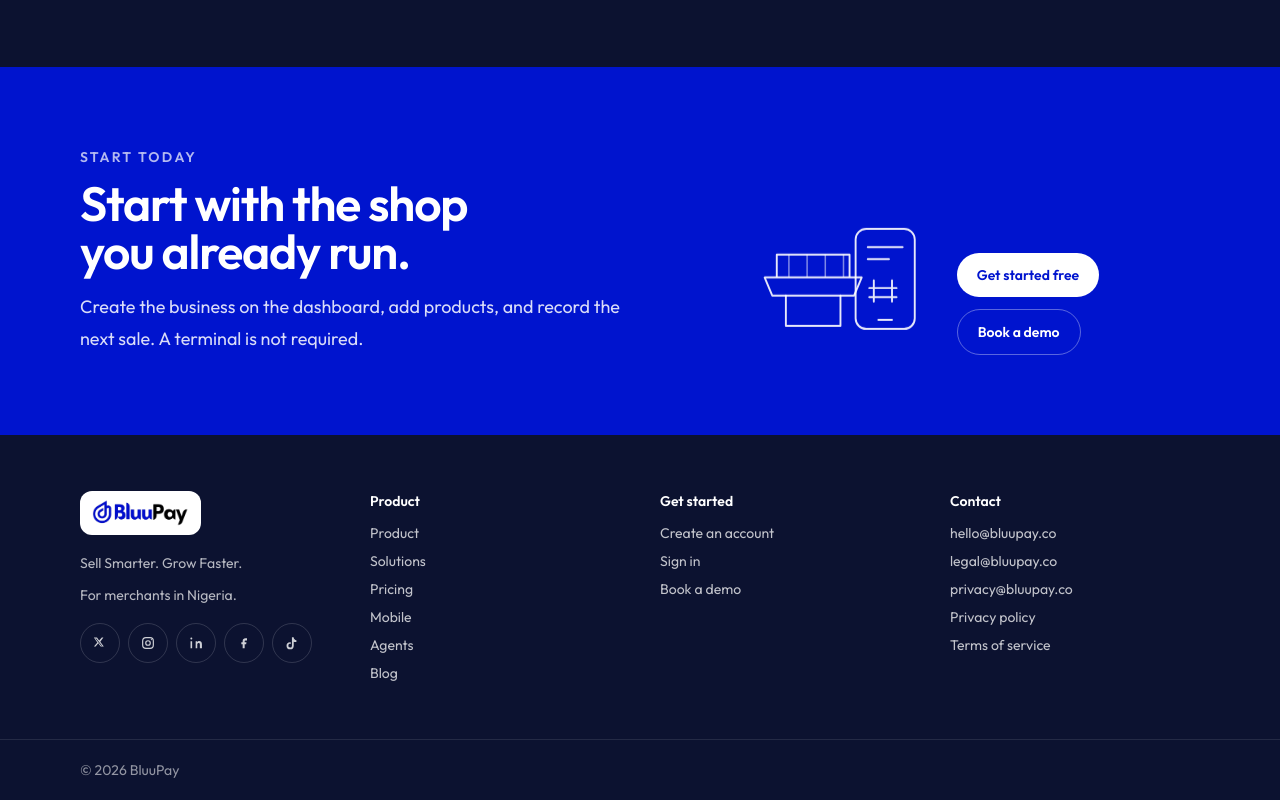
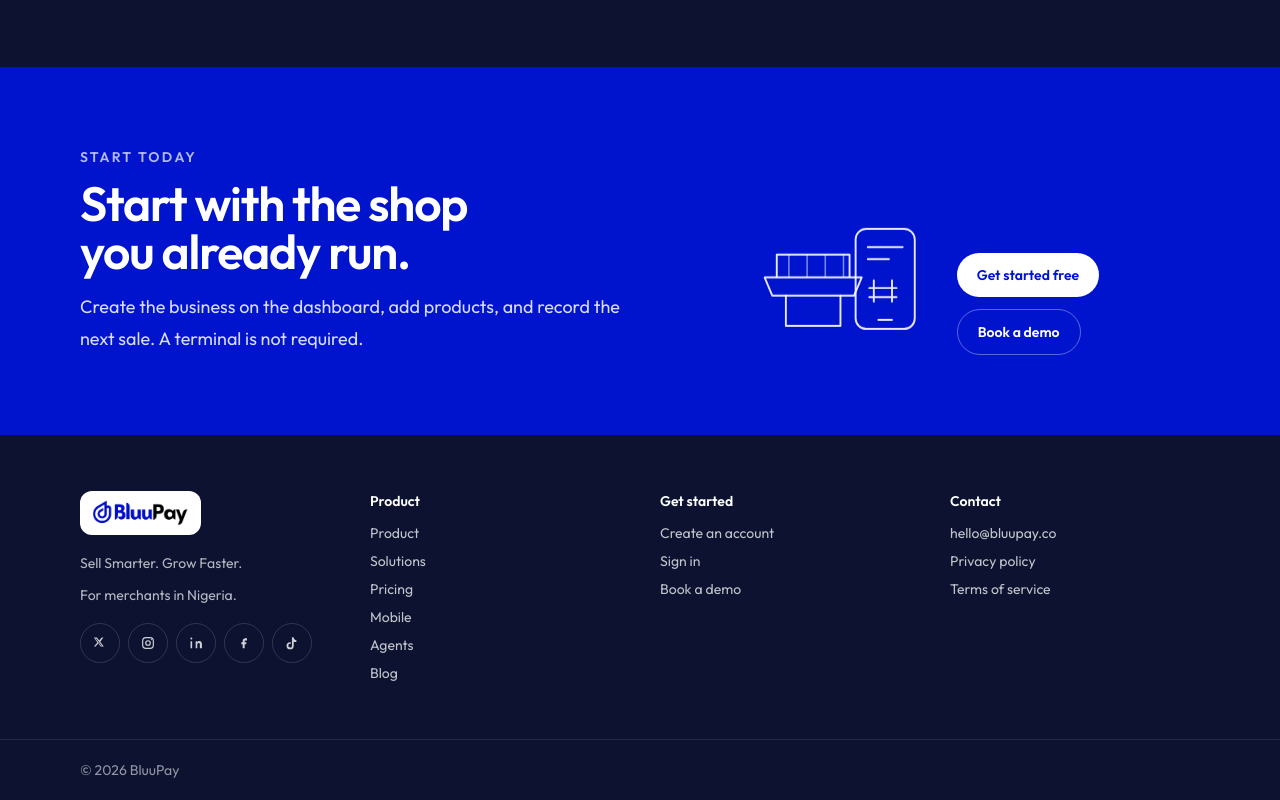
Before and after one commit to Stephen-Bitrus/BluuPay-Website, a Next.js app in the folder web/: page / in a window 1280 px wide. Shown: the part 9019-9819 px from the top of the page. Built offline with nearby package versions, Linux system fonts and the light colour scheme; no server answers.

Commit message:
Keep only the public hello address in the footer.
Legal and privacy mail stay on those pages. The footer contact list no longer repeats them.

Co-authored-by: stevebitrus01 <stevebitrus01@gmail.com>

```diff
--- a/web/src/components/Footer.tsx
+++ b/web/src/components/Footer.tsx
@@ -53,8 +53,6 @@ export function Footer({ dashboard }: { dashboard: string }) {
           <h2 className="text-sm font-semibold">Contact</h2>
           <ul className="mt-3 grid gap-2 text-sm text-white/75">
             <li><a href={`mailto:${site.emails.hello}`} className="hover:text-white">{site.emails.hello}</a></li>
-            <li><a href={`mailto:${site.emails.legal}`} className="hover:text-white">{site.emails.legal}</a></li>
-            <li><a href={`mailto:${site.emails.privacy}`} className="hover:text-white">{site.emails.privacy}</a></li>
             <li><Link href="/privacy-policy" className="hover:text-white">Privacy policy</Link></li>
             <li><Link href="/terms-of-service" className="hover:text-white">Terms of service</Link></li>
           </ul>
```
